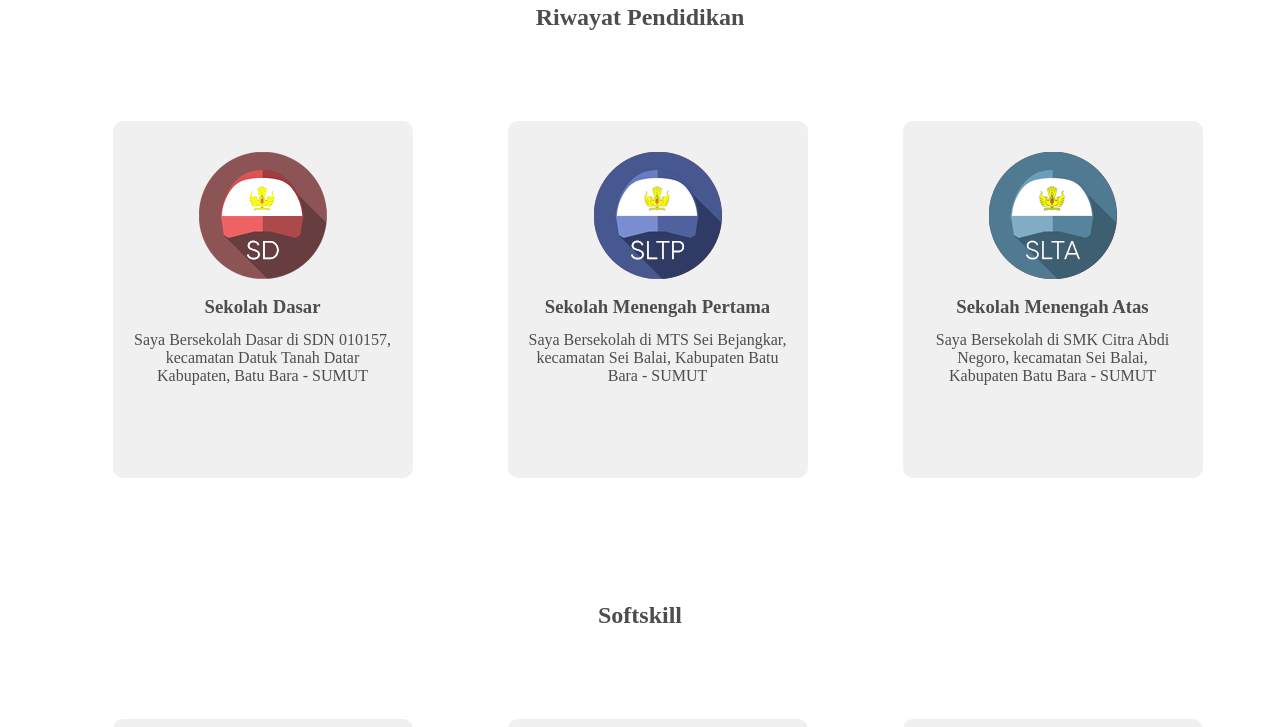
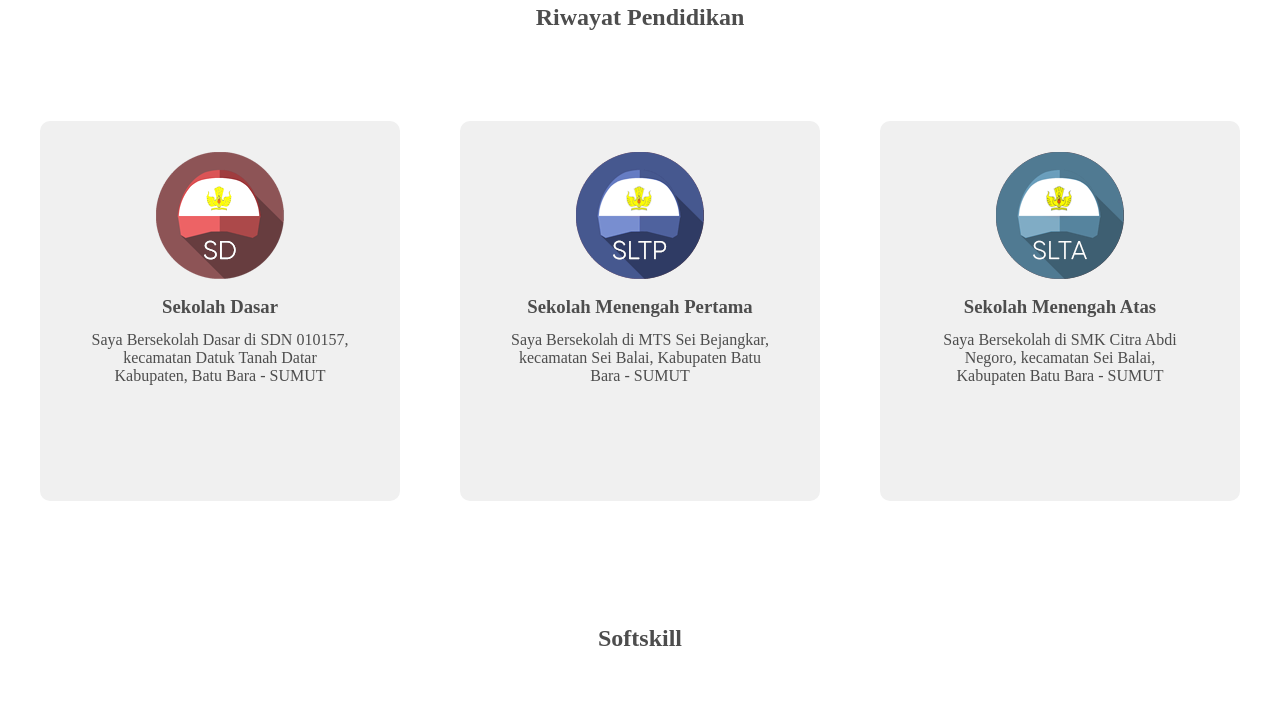
Before and after one commit to Ramadani08/Uas_Desain_Web, a plain HTML site: page index.html in a window 1280 px wide. Shown: the part 680-1407 px from the top of the page. Drawn offline with Linux system fonts and the light colour scheme.

Commit message:
Update styles.css

```diff
--- a/styles.css
+++ b/styles.css
@@ -114,10 +114,10 @@ h1 span:before{
 .kanan, .tengah, .kiri{
     text-align: center;
     background-color: #f0f0f0;
-    padding: 30px 0 7px;
+    padding: 30px 30px;
     width: 300px;
     height: 320px;
-    margin: 70px 20px 20px 55px;
+    margin: 70px 20px 20px;
     justify-content: center;
     align-items: center;
     flex-direction: column;
@@ -132,6 +132,7 @@ h1 span:before{
 .kiri:hover, .tengah:hover, .kanan:hover{
     background-color: #3b4997;
     color: white;
+    border: 3px solid white;
 }
 
 .softskill{
```
